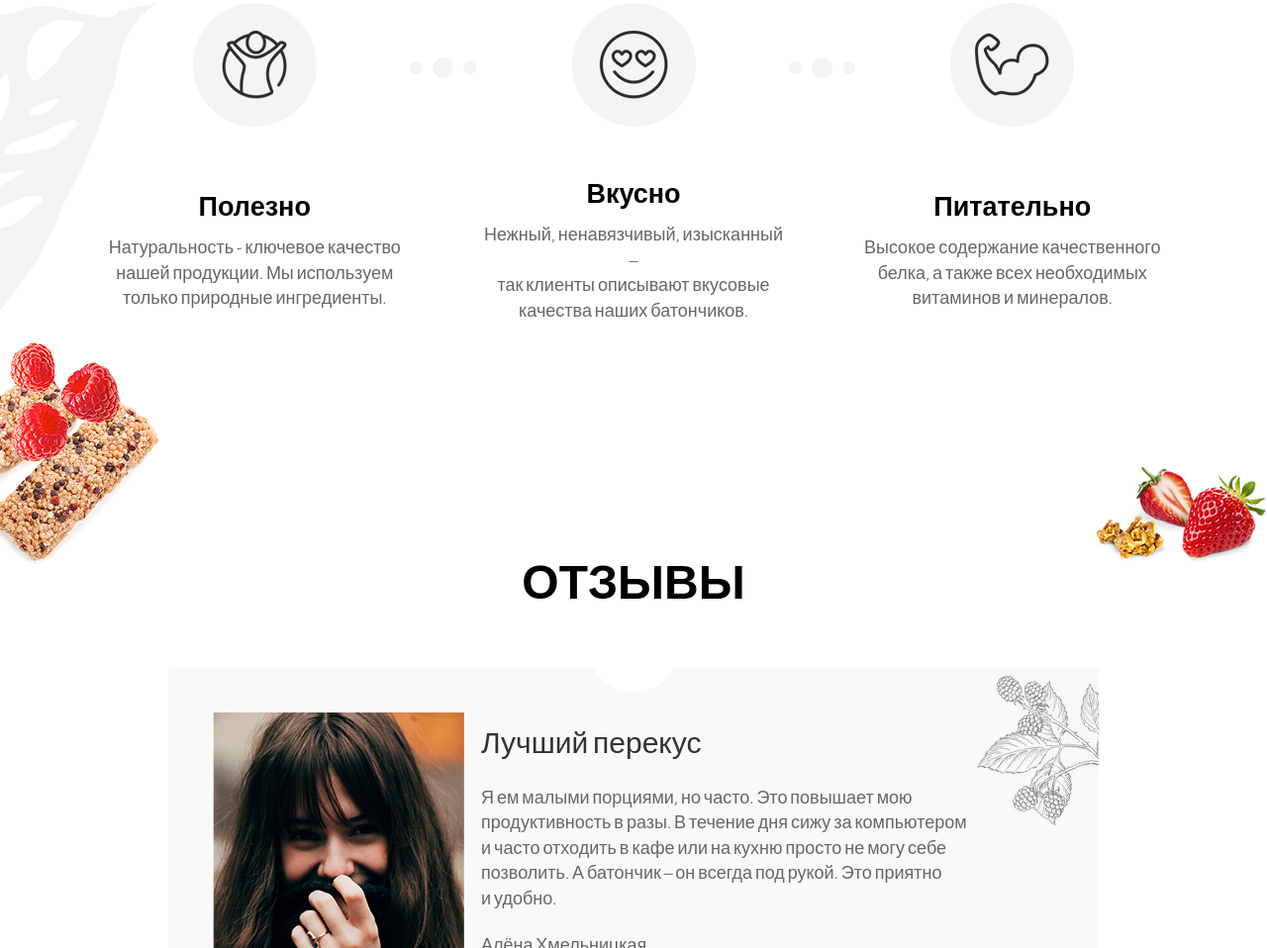
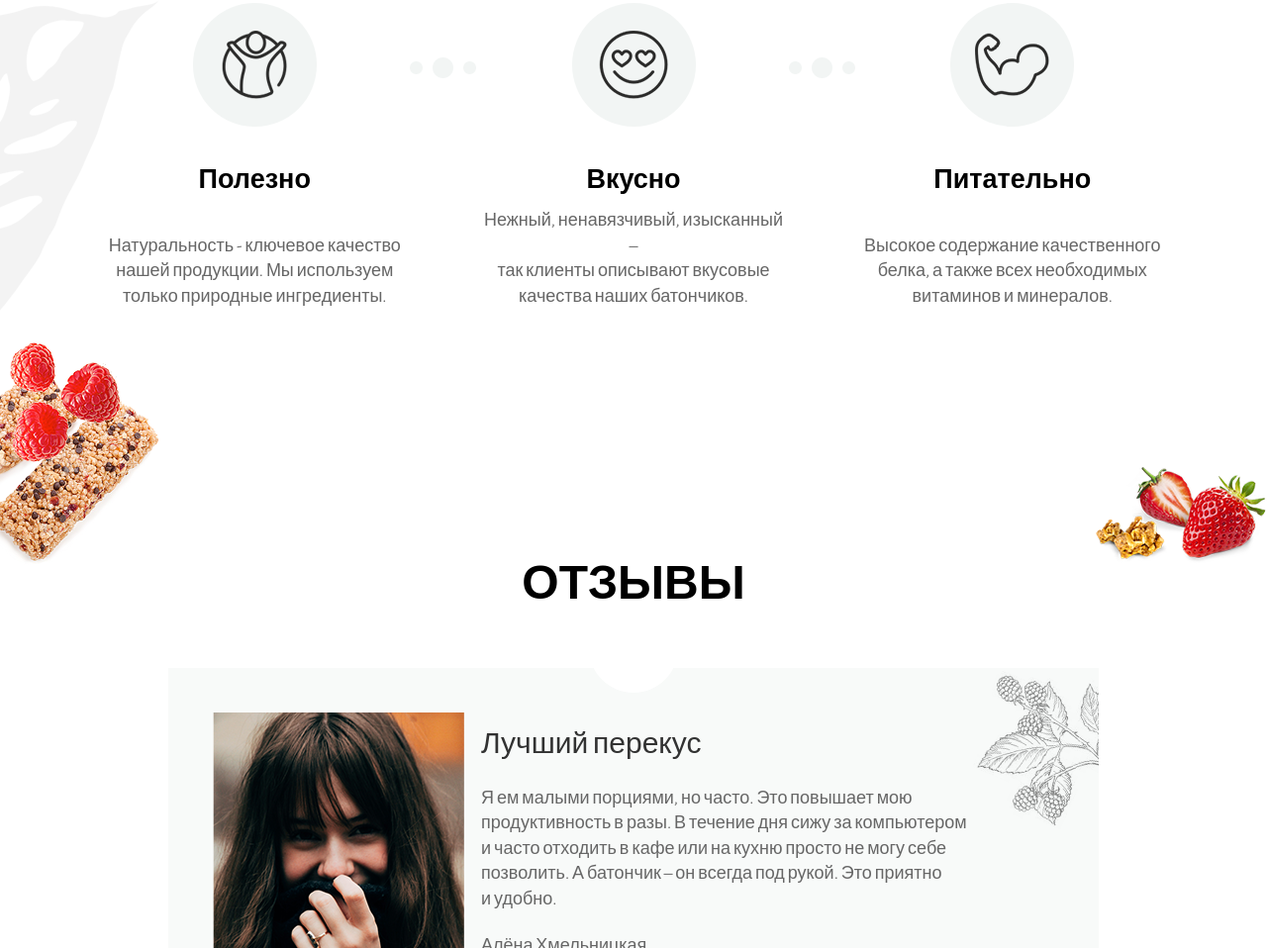
Before and after one commit to Obzhigalov/Chocco, a plain HTML site: page Разработка/index.html in a window 1280 px wide. Shown: the part 1129-2087 px from the top of the page at 99% size. Drawn offline with nearby package versions, Linux system fonts and the light colour scheme.

Commit message:
Еще раз фиксил карточки about-us

```diff
--- a/Разработка/SASS/section/_about-us.scss
+++ b/Разработка/SASS/section/_about-us.scss
@@ -67,7 +67,7 @@
     }
 }
 .about-us-pros__img-wrap {
-    height: 50%;
+    height: 47%;
 }
 .about-us-pros__img {
     width: rem(125px);
@@ -92,14 +92,8 @@
         background-position: center;
     }
 }
-.about-us-pros__content {
-    height: 50%;
-    display: flex;
-    flex-direction: column;
-    justify-content: center;
-    align-items: center;
-}
 .about-us-pros__title {
+    height: 30%;
     margin-top: rem(35px);
     font-family: $Alegreya;
     font-size: 27px;
--- a/Разработка/index.html
+++ b/Разработка/index.html
@@ -114,7 +114,6 @@
 
 										 	</div>
 										</div>
-	 									<div class="about-us-pros__content">
 											<h3 class="about-us-pros__title">
 										 	 	Полезно
 										 	</h3>
@@ -123,7 +122,6 @@
 										 	 	нашей продукции. Мы используем<br>
 										 	 	только природные ингредиенты.
 										 	</p>
-										</div>
 	 								 </li>
 	 								 <li class="about-us-pros__item">
 	 										<div class="about-us-pros__img-wrap">
@@ -131,7 +129,6 @@
 
 											 	</div>
 											</div>
-	 										<div class="about-us-pros__content">
 												<h3 class="about-us-pros__title">
 												 	Вкусно
 												</h3>
@@ -140,7 +137,6 @@
 												 	так клиенты описывают вкусовые<br>
 												 	качества наших батончиков.
 												</p>
-											</div>
 	 								 </li>
 	 								 <li class="about-us-pros__item">
 	 										<div class="about-us-pros__img-wrap">
@@ -148,7 +144,6 @@
 
 											 		</div>
 											</div>
-	 										<div class="about-us-pros__content">
 												<h3 class="about-us-pros__title">
 													Питательно
 												</h3>
@@ -157,7 +152,6 @@
 												 	белка, а также всех необходимых<br>
 												 	витаминов и минералов.
 												</p>
-											</div>
 	 								 </li>
 	 							 </ul>
 							 </div>
```
Also changed, not shown: Разработка/css/main.css.
